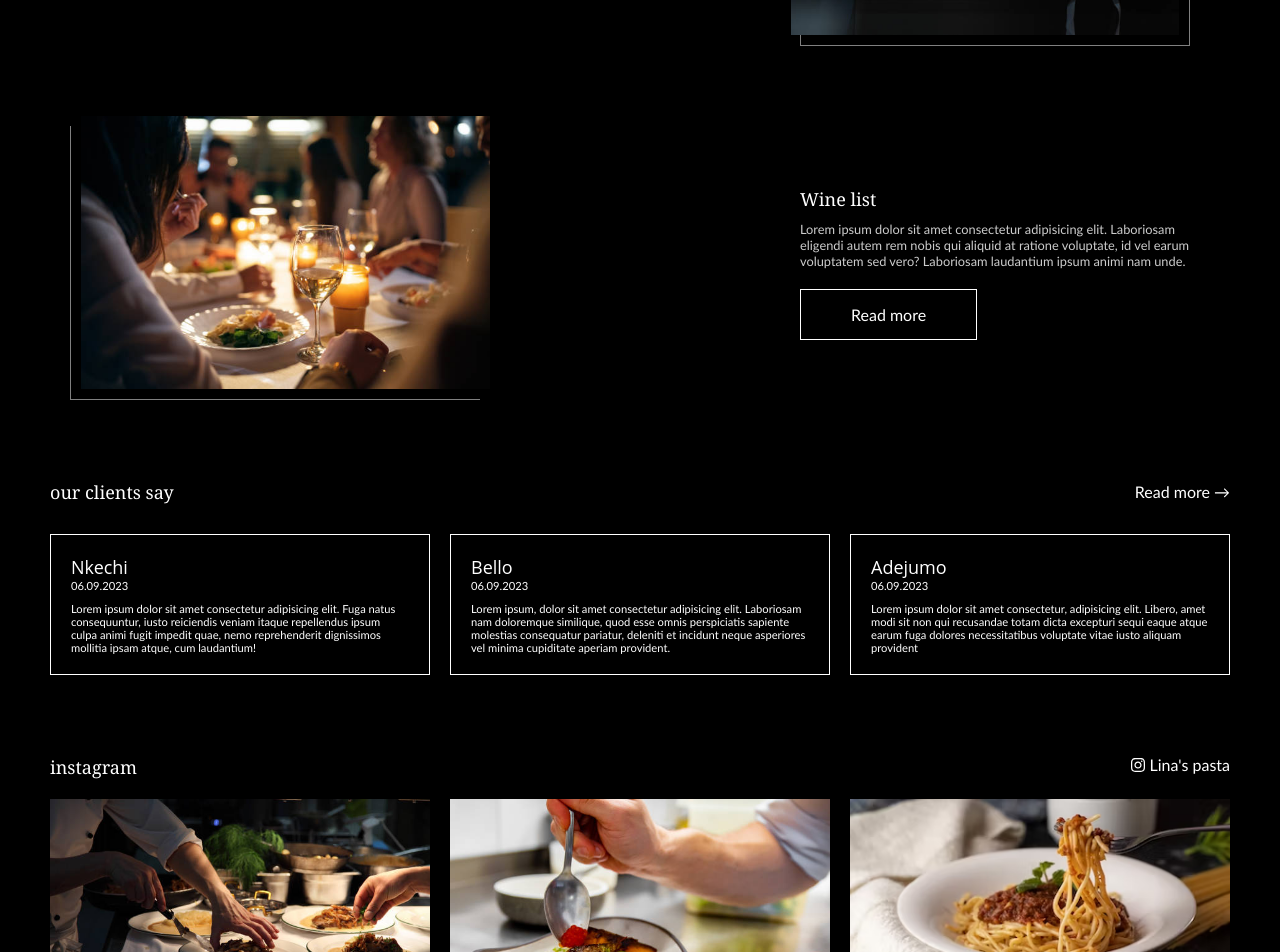
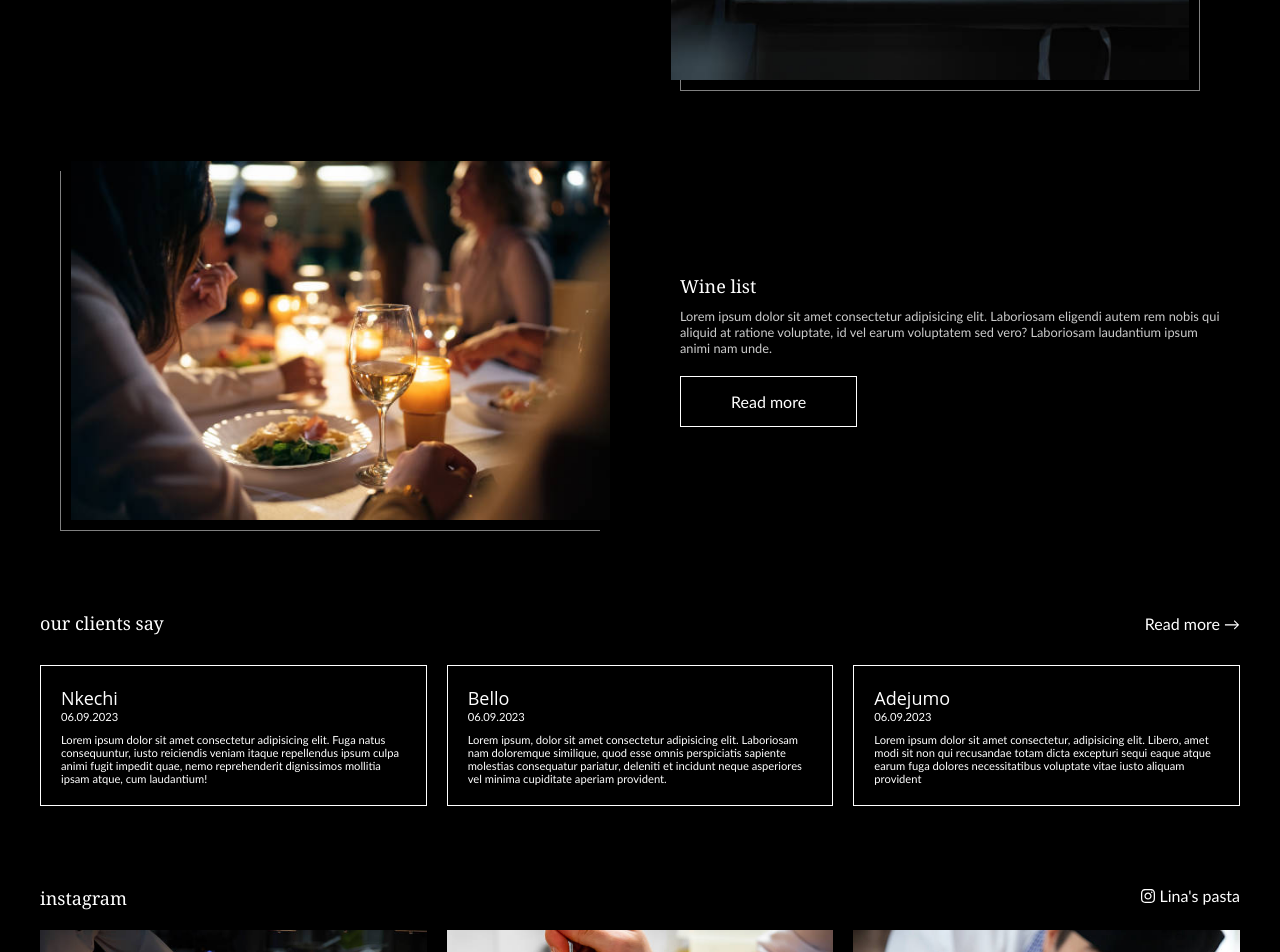
Before and after one commit to Mosesemeh/e-commerce, a plain HTML site: page index.html in a window 1280 px wide. Shown: the part 1240-2192 px from the top of the page. Drawn offline with Linux system fonts and the light colour scheme.

Commit message:
initial commit

```diff
--- a/index.html
+++ b/index.html
@@ -36,7 +36,7 @@
         <div class="content-blocks">
             <div class="content-block">
                 <div class="side-img">
-                    <img src="food/pasta77.avif" alt="cheers!">
+                    <img src="food/pastaG.jpg" alt="cheers!">
                 </div>
                 <div class="texts">
                     <h2>Restaurant</h2>
@@ -99,7 +99,7 @@
             <div class="photos">
                 <a href="https://instagram.com"><img src="food/pastaBB.jpg" alt=""></a>
                 <a href="https://instagram.com"><img src="food/pastaDD.jpg" alt=""></a>
-                <a href="https://instagram.com"><img src="food/pasta44.avif" alt=""></a>
+                <a href="https://instagram.com"><img src="food/pastaGG.jpg" alt=""></a>
             </div>
         </div>
         <div class="booking">
--- a/pasta.css
+++ b/pasta.css
@@ -122,7 +122,7 @@ div.intro div.content .btn{
     border-radius: 4px;
 }
 div.content-blocks{
-    padding: 0px 20px;
+    padding: 0px 40px;
 }
 @media screen and (min-width: 768px){
     div.content-blocks{
@@ -133,9 +133,9 @@ div.content-block{
     display: grid;
     align-items: center;
     grid-template-columns: 1fr;
-   column-gap: 20rem;
-   row-gap: 20px;
-    margin: 80px 50px;
+   column-gap: 5rem;
+   row-gap: 40px;
+    margin: 80px 40px;
 }
 @media screen and (min-width: 768px){
     div.content-block{
@@ -193,7 +193,7 @@ div.side-img.right img
     }
 }
 div.reviews{
-    padding: 0 50px;
+    padding: 0 40px;
 }
 div.reviews a{
     color: #fff;
@@ -243,7 +243,7 @@ div.review time{
 }
 div.instagram{
     margin-top: 80px;
-    padding: 0 50px;
+    padding: 0 40px;
 }
 div.instagram svg{
     fill:white;
@@ -278,7 +278,7 @@ div.instagram div.photos{
 div.booking{
     display: grid;
     grid-template-columns: 1fr 1fr;
-    padding: 0 50px;
+    padding: 0 40px;
     margin-top: 80px;
     margin-bottom: 80px;
     gap: 60px;
@@ -322,7 +322,7 @@ div.booking button{
 footer{
     border: 1px solid #fff;
     padding: 40px 20px 30px;
-    margin: 50px 50px;
+    margin: 50px 40px;
     position: relative;
 }
 footer a.logo{
```
